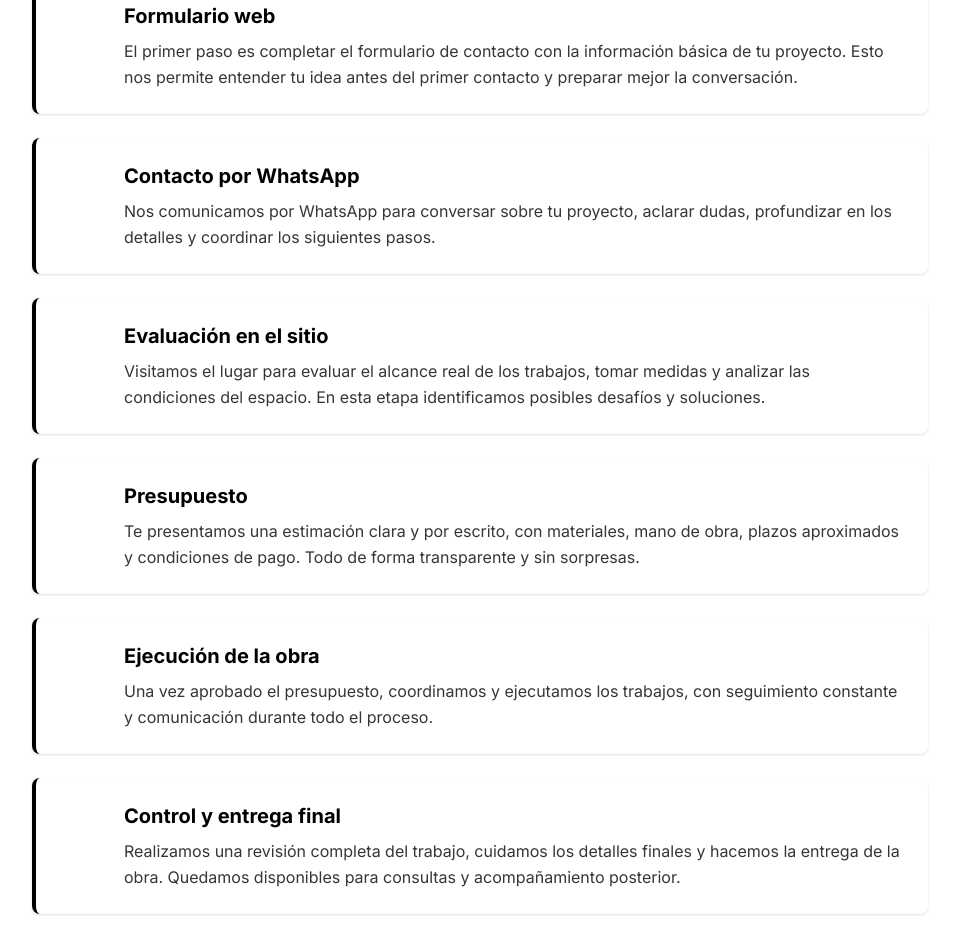
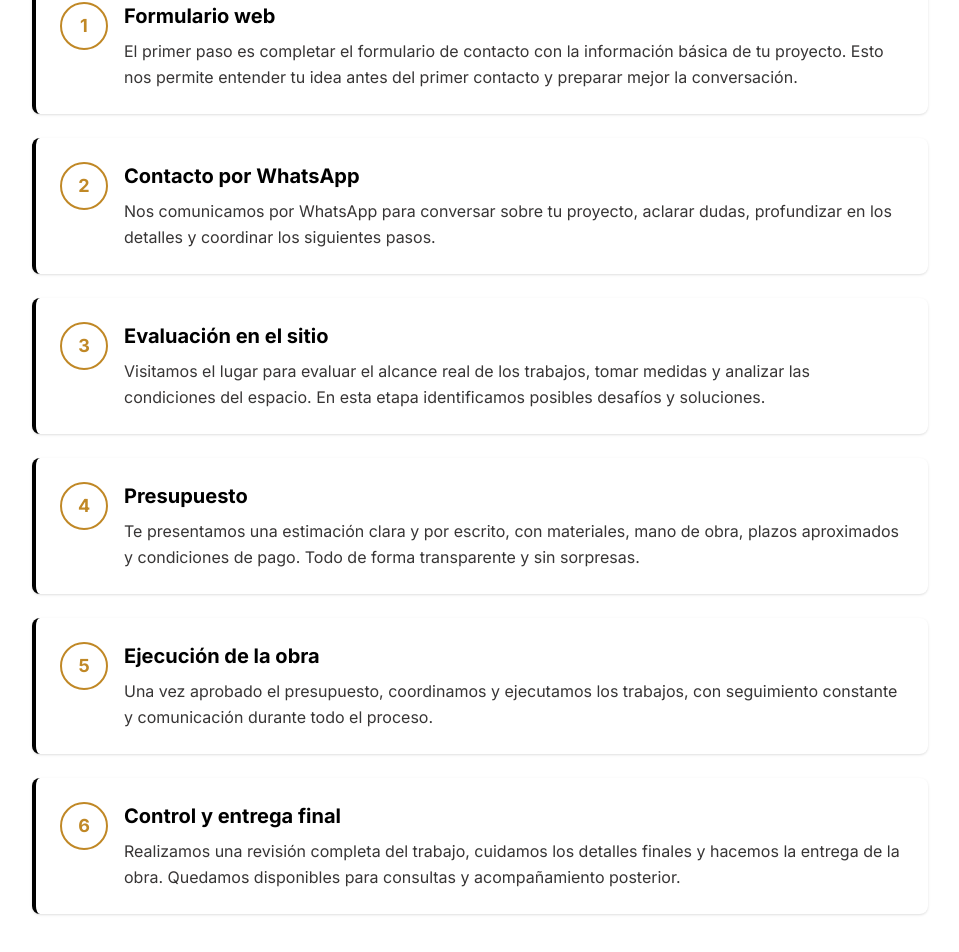
Before and after one commit to mauro2387/cincel, a React (Vite) app: page /empresa in a window 1280 px wide. Shown: the part 2651-3603 px from the top of the page, without its empty margins (160-1119 px from the left). Built offline with nearby package versions, Linux system fonts and the light colour scheme.

Commit message:
Cambiar números de proceso a color #c08826 con fondo blanco

```diff
--- a/src/pages/Empresa.tsx
+++ b/src/pages/Empresa.tsx
@@ -177,7 +177,7 @@ export const Empresa: React.FC = () => {
             <div className="space-y-6">
               <div className="bg-white p-6 rounded-lg border-l-4 border-primary shadow-sm">
                 <div className="flex items-start gap-4">
-                  <div className="w-12 h-12 bg-primary text-white rounded-full flex items-center justify-center flex-shrink-0 font-bold text-lg">
+                  <div className="w-12 h-12 bg-white border-2 rounded-full flex items-center justify-center flex-shrink-0 font-bold text-lg" style={{ borderColor: '#c08826', color: '#c08826' }}>
                     1
                   </div>
                   <div>
@@ -191,7 +191,7 @@ export const Empresa: React.FC = () => {
 
               <div className="bg-white p-6 rounded-lg border-l-4 border-primary shadow-sm">
                 <div className="flex items-start gap-4">
-                  <div className="w-12 h-12 bg-primary text-white rounded-full flex items-center justify-center flex-shrink-0 font-bold text-lg">
+                  <div className="w-12 h-12 bg-white border-2 rounded-full flex items-center justify-center flex-shrink-0 font-bold text-lg" style={{ borderColor: '#c08826', color: '#c08826' }}>
                     2
                   </div>
                   <div>
@@ -205,7 +205,7 @@ export const Empresa: React.FC = () => {
 
               <div className="bg-white p-6 rounded-lg border-l-4 border-primary shadow-sm">
                 <div className="flex items-start gap-4">
-                  <div className="w-12 h-12 bg-primary text-white rounded-full flex items-center justify-center flex-shrink-0 font-bold text-lg">
+                  <div className="w-12 h-12 bg-white border-2 rounded-full flex items-center justify-center flex-shrink-0 font-bold text-lg" style={{ borderColor: '#c08826', color: '#c08826' }}>
                     3
                   </div>
                   <div>
@@ -219,7 +219,7 @@ export const Empresa: React.FC = () => {
 
               <div className="bg-white p-6 rounded-lg border-l-4 border-primary shadow-sm">
                 <div className="flex items-start gap-4">
-                  <div className="w-12 h-12 bg-primary text-white rounded-full flex items-center justify-center flex-shrink-0 font-bold text-lg">
+                  <div className="w-12 h-12 bg-white border-2 rounded-full flex items-center justify-center flex-shrink-0 font-bold text-lg" style={{ borderColor: '#c08826', color: '#c08826' }}>
                     4
                   </div>
                   <div>
@@ -233,7 +233,7 @@ export const Empresa: React.FC = () => {
 
               <div className="bg-white p-6 rounded-lg border-l-4 border-primary shadow-sm">
                 <div className="flex items-start gap-4">
-                  <div className="w-12 h-12 bg-primary text-white rounded-full flex items-center justify-center flex-shrink-0 font-bold text-lg">
+                  <div className="w-12 h-12 bg-white border-2 rounded-full flex items-center justify-center flex-shrink-0 font-bold text-lg" style={{ borderColor: '#c08826', color: '#c08826' }}>
                     5
                   </div>
                   <div>
@@ -247,7 +247,7 @@ export const Empresa: React.FC = () => {
 
               <div className="bg-white p-6 rounded-lg border-l-4 border-primary shadow-sm">
                 <div className="flex items-start gap-4">
-                  <div className="w-12 h-12 bg-primary text-white rounded-full flex items-center justify-center flex-shrink-0 font-bold text-lg">
+                  <div className="w-12 h-12 bg-white border-2 rounded-full flex items-center justify-center flex-shrink-0 font-bold text-lg" style={{ borderColor: '#c08826', color: '#c08826' }}>
                     6
                   </div>
                   <div>
```
